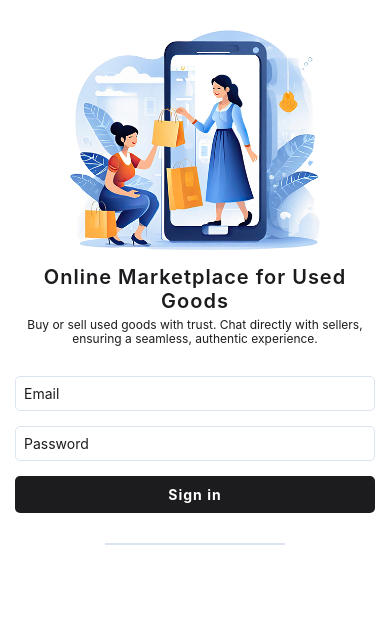
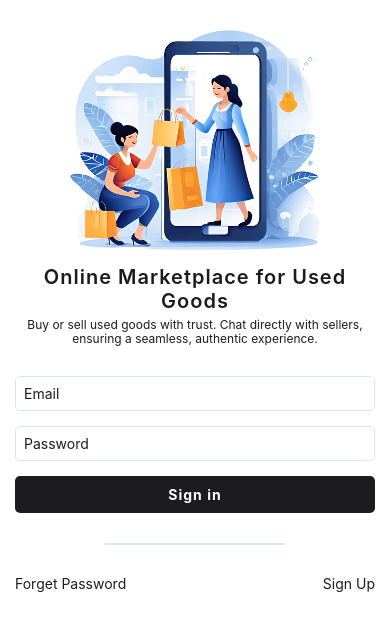
Before and after one commit to myjhye/secondhand-client, a React Native app: screen / in a window 390 px wide. Shown: the top 630 px of the page. Built offline with nearby package versions, Linux system fonts and the light colour scheme.

Commit message:
feat: Add Navigation Link

```diff
--- /dev/null
+++ b/app/ui/FormNavigator.tsx
@@ -0,0 +1,46 @@
+import colors from "@utils/colors";
+import { Pressable, StyleSheet, Text, View } from "react-native";
+
+interface Props {
+    leftTitle: string; // 왼쪽 버튼에 표시할 텍스트
+    rightTitle: string; // 오른쪽 버튼에 표시할 텍스트
+    onLeftPress(): void; // 왼쪽 버튼 클릭 시 실행할 함수
+    onRightPress(): void; // 오른쪽 버튼 클릭 시 실행할 함수
+}
+
+export default function FormNavigator({
+    leftTitle,
+    rightTitle,
+    onLeftPress,
+    onRightPress,
+}: Props) {
+    return (
+        <View style={styles.container}>
+            {/* 왼쪽 텍스트 버튼 */}
+            <Pressable onPress={onLeftPress}>
+                <Text style={styles.title}>
+                    {leftTitle}
+                </Text>
+            </Pressable>
+
+            {/* 오른쪽 텍스트 버튼 */}
+            <Pressable onPress={onRightPress}>
+                <Text style={styles.title}>
+                    {rightTitle}
+                </Text>
+            </Pressable>
+        </View>
+    )
+}
+
+
+const styles = StyleSheet.create({
+    container: {
+        width: "100%", // 가로 전체 폭 사용
+        flexDirection: "row", // 수평 정렬
+        justifyContent: "space-between", // 양쪽 끝으로 버튼 정렬
+    },
+    title: {
+        color: colors.primary,
+    },
+});
--- a/app/views/SignIn.tsx
+++ b/app/views/SignIn.tsx
@@ -2,6 +2,7 @@ import AppButton from "@ui/AppButton";
 import CustomKeyAvoidingView from "@ui/CustomKeyAvoidingView";
 import FormDivider from "@ui/FormDivider";
 import FormInput from "@ui/FormInput";
+import FormNavigator from "@ui/FormNavigator";
 import WelcomeHeader from "@ui/WelcomeHeader";
 import { View, StyleSheet } from "react-native";
 
@@ -26,6 +27,10 @@ export default function SignIn() {
 
                     <FormDivider />
 
+                    <FormNavigator
+                        leftTitle="Forget Password"
+                        rightTitle="Sign Up"
+                    />
                 </View>
             </View>
         </CustomKeyAvoidingView>
```
